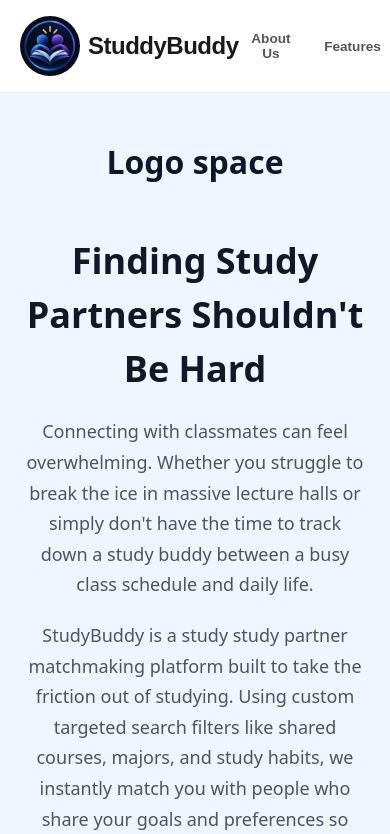
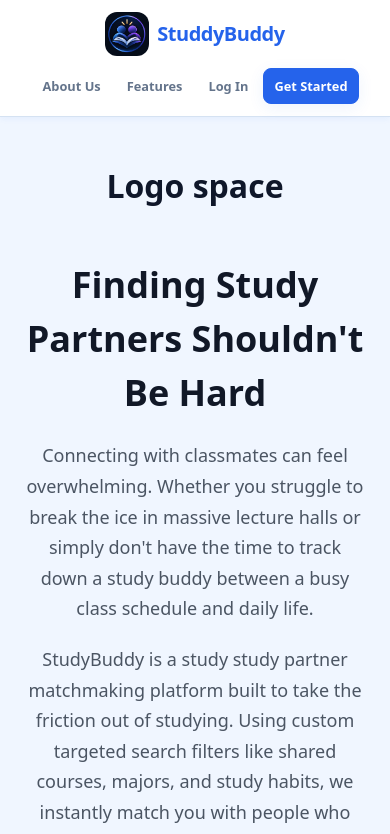
Before and after one commit to Artin-Etaati/study-buddy, a React (Vite) app: page /about in a window 390 px wide. Shown: the top 834 px of the page. Built offline with nearby package versions, Linux system fonts and the light colour scheme; no server answers.

Commit message:
Redesign public navigation bar

```diff
--- a/src/css/LandingPageCss/Navbar.module.css
+++ b/src/css/LandingPageCss/Navbar.module.css
@@ -1,81 +1,171 @@
+
 .navbar {
   display: flex;
   justify-content: space-between;
   align-items: center;
-  padding: 1.25rem 2rem;
-  background-color: #ffffff;
-  border-bottom: 1px solid #eaeaea;
+  gap: var(--space-lg);
+  width: 100%;
+  padding: 16px 5%;
+
+  background-color: var(--color-surface);
+  border-bottom: 1px solid var(--color-border);
+  box-shadow: var(--shadow-sm);
+
   position: sticky;
   top: 0;
-  font-family: sans-serif;
-  width: 100%;
-  box-sizing: border-box;
+  z-index: 20;
+
+  font-family: var(--font-family);
 }
+
+
+/* Logo */
 
 .logo {
   display: flex;
   align-items: center;
-  gap: 0.5rem;
-  cursor: pointer;
+  gap: 12px;
+
   font-size: 1.5rem;
   font-weight: 800;
-  color: #1a1a1a;
   letter-spacing: -0.5px;
-  box-sizing: border-box;
+  color: var(--color-primary);
+
+  cursor: pointer;
+  white-space: nowrap;
+
+  transition: opacity var(--transition-normal);
+}
+
+.logo:hover {
+  opacity: 0.85;
 }
 
 .logoimg {
-  max-height:60px;
-  border-radius: 2rem;
+  width: 52px;
+  height: 52px;
+  object-fit: contain;
+  border-radius: var(--radius-lg);
 }
+
+
+/* Navigation links */
 
 .navLinks {
   display: flex;
   align-items: center;
-  gap: 1rem;
+  gap: var(--space-sm);
 }
 
 .navButton {
+  padding: 10px 18px;
+
   background-color: transparent;
-  border: none;
+  border: 1px solid transparent;
+  border-radius: var(--radius-md);
+
   font-size: 0.95rem;
   font-weight: 600;
-  color: #555555;
-  padding: 0.6rem 1.2rem;
-  border-radius: 50px;
+  color: var(--color-text-secondary);
+
   cursor: pointer;
-  transition: all 0.2s ease-in-out;
+  white-space: nowrap;
+
+  transition:
+    background-color var(--transition-normal),
+    color var(--transition-normal),
+    box-shadow var(--transition-normal),
+    transform var(--transition-normal);
 }
 
 .navButton:hover {
-  color: #1a1a1a;
-  background-color: #d4d2d2;
+  background-color: var(--color-primary-soft);
+  color: var(--color-primary);
 }
 
+.navButton:active {
+  transform: scale(0.98);
+}
+
+
+/* Get Started button */
+
 .primaryButton {
-  background: linear-gradient(135deg, #0c7006, #30e810);
-  color: #ffffff;
-  box-shadow: 0 4px 14px rgba(38, 230, 12, 0.35);
+  background-color: var(--color-primary);
+  color: var(--color-on-primary);
+  border-color: var(--color-primary);
+
+  padding: 11px 22px;
+  margin-left: var(--space-sm);
+
+  box-shadow: var(--shadow-md);
 }
 
 .primaryButton:hover {
-  background: linear-gradient(135deg, #17a10f, #30e810);
-  color: #ffffff;
-  box-shadow: 0 6px 20px rgba(43, 198, 8, 0.45);
+  background-color: var(--color-primary-hover);
+  color: var(--color-on-primary);
+  border-color: var(--color-primary-hover);
+
+  box-shadow: var(--shadow-lg);
+  transform: translateY(-1px);
+}
+
+.primaryButton:active {
+  transform: translateY(0);
 }
 
 
+/* Tablet */
+
 @media (max-width: 768px) {
   .navbar {
-    padding: 1rem 20px;
+    padding: 12px 20px;
+    gap: var(--space-md);
+    flex-wrap: wrap;
+  }
+
+  .logo {
+    font-size: 1.25rem;
+    gap: var(--space-sm);
+  }
+
+  .logoimg {
+    width: 44px;
+    height: 44px;
   }
 
   .navLinks {
-    gap: 0.5rem;
+    gap: var(--space-xs);
+    flex-wrap: wrap;
   }
 
   .navButton {
-    padding: 0.5rem 0.8rem;
+    padding: 8px 12px;
     font-size: 0.85rem;
   }
+
+  .primaryButton {
+    margin-left: 0;
+  }
 }
+
+
+/* Mobile preparation */
+
+@media (max-width: 480px) {
+  .navbar {
+    flex-direction: column;
+    padding: 12px;
+    gap: 12px;
+  }
+
+  .navLinks {
+    width: 100%;
+    justify-content: center;
+  }
+
+  .navButton {
+    padding: 8px 10px;
+    font-size: 0.8rem;
+  }
+}
```
